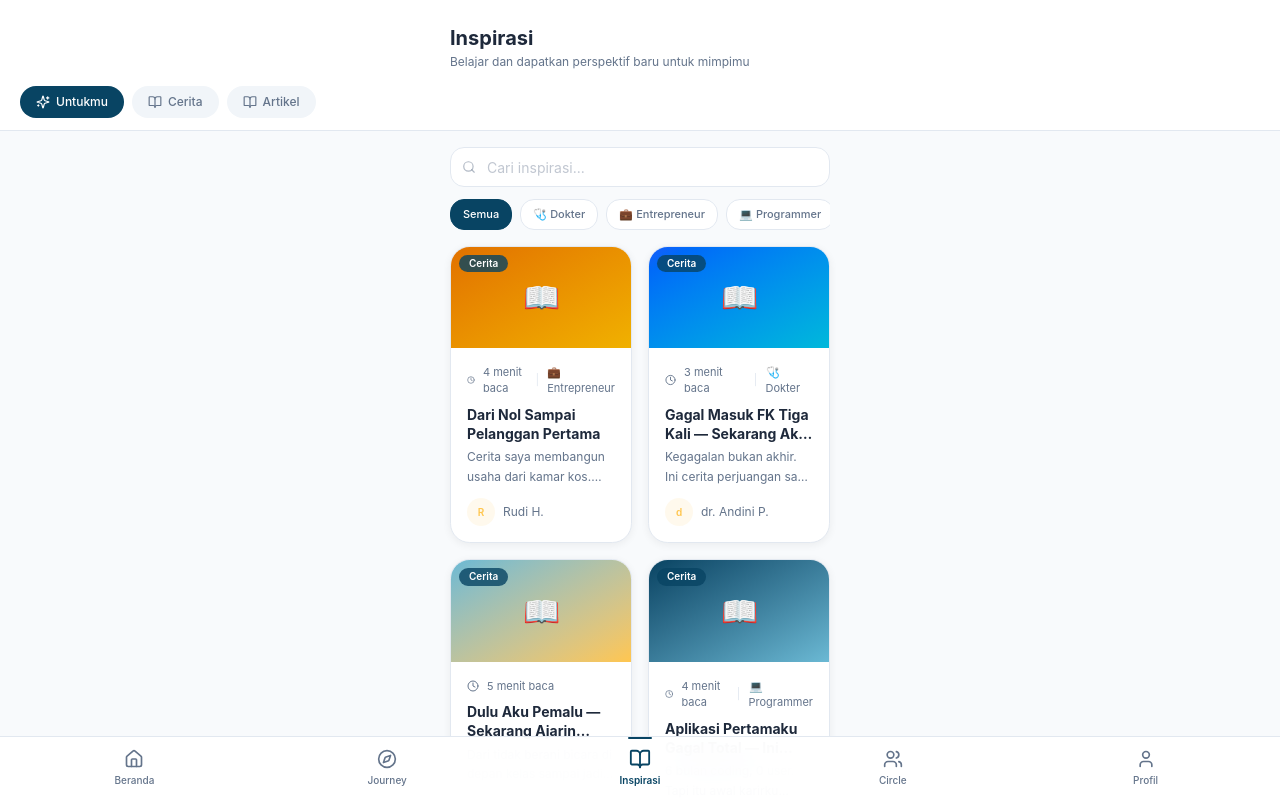
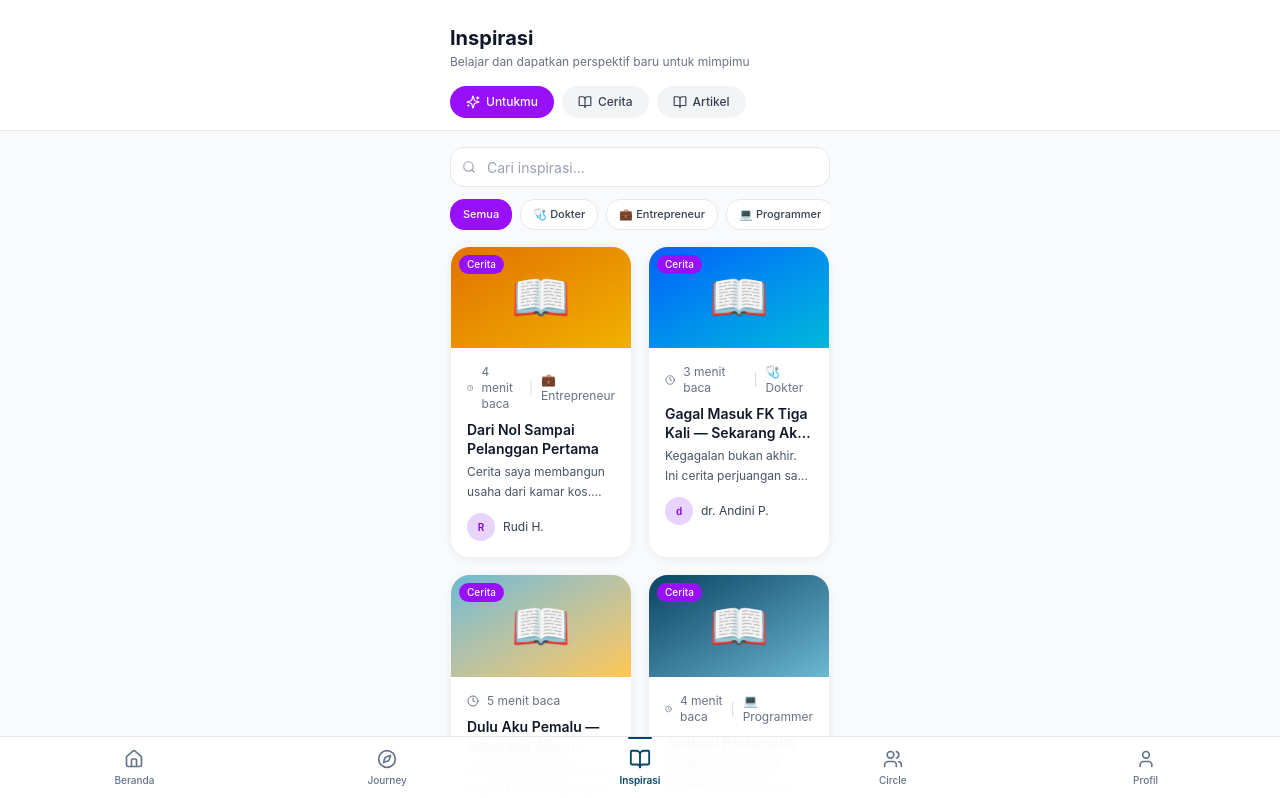
Before and after one commit to beautifio/beautifio, a Next.js app in the folder apps/web/: page /inspiration in a window 1280 px wide. Shown: the top 798 px of the page. Built offline with nearby package versions, Linux system fonts and the light colour scheme.

Commit message:
fix: match old inspirasi visual style exactly (purple accent, white cards, gray bg)

```diff
--- a/apps/web/src/app/(app)/inspiration/page.tsx
+++ b/apps/web/src/app/(app)/inspiration/page.tsx
@@ -1,10 +1,8 @@
 "use client";
 
 import { useState, useMemo } from "react";
-import Link from "next/link";
 import { useRouter } from "next/navigation";
-import { Search, Clock, Sparkles, BookOpen, User, ArrowRight } from "lucide-react";
-import { Badge } from "@beautifio/ui";
+import { Search, Clock, Sparkles, BookOpen } from "lucide-react";
 import {
   getAllInspiration, getInspirationGrouped, getInspirationForDream,
   searchInspiration, DREAM_MAP,
@@ -27,47 +25,42 @@ function InspirationCard({ item }: { item: InspirationItem }) {
 
   return (
     <div
-      className="bg-surface rounded-xl shadow-sm border border-border overflow-hidden cursor-pointer hover:shadow-md transition-shadow"
+      className="bg-white rounded-xl shadow-sm border border-gray-100 overflow-hidden cursor-pointer hover:shadow-md transition-shadow"
       onClick={() => router.push(`/inspiration/${item.slug}`)}
     >
       <div className={`aspect-[16/9] relative bg-gradient-to-br ${item.coverGradient} flex items-center justify-center`}>
-        <span className="text-3xl">
-          {item.type === "story" ? "📖" : "📝"}
+        <span className="text-5xl">{item.type === "story" ? "📖" : "📝"}</span>
+        <span className="absolute top-2 left-2 px-2 py-0.5 rounded-full bg-purple-600 text-white text-[10px] font-medium">
+          {item.type === "story" ? "Cerita" : "Artikel"}
         </span>
-        <Badge
-          variant="default"
-          className="absolute top-2 left-2 bg-primary/80 text-primary-foreground text-[10px] border-0"
-        >
-          {item.type === "story" ? "Cerita" : "Artikel"}
-        </Badge>
       </div>
 
       <div className="p-4">
-        <div className="flex items-center gap-2 text-[11px] text-text-secondary mb-2">
+        <div className="flex items-center gap-2 text-xs text-gray-500 mb-2">
           <Clock size={12} />
           <span>{item.readingTime} menit baca</span>
           {dreamInfo && dreamInfo.length > 0 && (
             <>
-              <span className="text-border">|</span>
+              <span className="text-gray-300">|</span>
               {dreamInfo.slice(0, 1).map((d, i) => (
-                <span key={i}>{d.emoji} {d.title}</span>
+                <span key={i}>{d?.emoji} {d?.title}</span>
               ))}
             </>
           )}
         </div>
 
-        <h3 className="text-sm font-bold text-text-primary mb-1 line-clamp-2 leading-snug">
+        <h3 className="font-semibold text-gray-900 mb-1 line-clamp-2 leading-snug text-sm">
           {item.title}
         </h3>
-        <p className="text-xs text-text-secondary mb-3 line-clamp-2 leading-relaxed">
+        <p className="text-xs text-gray-600 mb-3 line-clamp-2 leading-relaxed">
           {item.excerpt}
         </p>
 
         <div className="flex items-center gap-2">
-          <div className="w-7 h-7 rounded-full bg-accent/10 flex items-center justify-center text-[10px] font-semibold text-accent">
+          <div className="w-7 h-7 rounded-full bg-purple-200 flex items-center justify-center text-[10px] font-semibold text-purple-700">
             {item.author.charAt(0)}
           </div>
-          <span className="text-xs text-text-secondary">{item.author}</span>
+          <span className="text-xs text-gray-700">{item.author}</span>
         </div>
       </div>
     </div>
@@ -84,12 +77,8 @@ export default function InspirationPage() {
 
   const forYou = useMemo(() => {
     let items = all;
-    if (selectedDream) {
-      items = getInspirationForDream(selectedDream);
-    }
-    if (searchQuery) {
-      items = searchInspiration(searchQuery);
-    }
+    if (selectedDream) items = getInspirationForDream(selectedDream);
+    if (searchQuery) items = searchInspiration(searchQuery);
     return items;
   }, [selectedDream, searchQuery]);
 
@@ -104,16 +93,20 @@ export default function InspirationPage() {
   }, [searchQuery, articles]);
 
   const currentItems = activeTab === "for-you" ? forYou : activeTab === "stories" ? filteredStories : filteredArticles;
+  const activeTabInfo = TABS.find((t) => t.key === activeTab)!;
 
   return (
-    <div className="min-h-screen bg-bg pb-24">
+    <div className="min-h-screen bg-gray-50 pb-24">
       {/* Header */}
-      <div className="bg-surface border-b border-border">
-        <div className="max-w-content mx-auto px-5 pt-6 pb-1">
-          <h1 className="text-xl font-bold text-text-primary">Inspirasi</h1>
-          <p className="text-xs text-text-secondary mt-0.5">
+      <div className="bg-white border-b border-gray-200">
+        <div className="max-w-content mx-auto">
+          <div className="flex items-center justify-between px-5 pt-6 pb-1">
+            <div>
+              <h1 className="text-xl font-bold text-gray-900">Inspirasi</h1>
+              <p className="text-xs text-gray-500 mt-0.5">
                 Belajar dan dapatkan perspektif baru untuk mimpimu
               </p>
+            </div>
           </div>
 
           {/* Tabs */}
@@ -126,8 +119,8 @@ export default function InspirationPage() {
                   onClick={() => setActiveTab(tab.key)}
                   className={`flex items-center gap-1.5 px-4 py-2 rounded-full text-xs font-medium whitespace-nowrap transition-colors cursor-pointer ${
                     isActive
-                    ? "bg-primary text-primary-foreground"
-                    : "bg-muted text-text-secondary hover:bg-muted/80"
+                      ? "bg-purple-600 text-white"
+                      : "bg-gray-100 text-gray-700 hover:bg-gray-200"
                   }`}
                 >
                   <tab.icon size={14} />
@@ -137,29 +130,29 @@ export default function InspirationPage() {
             })}
           </div>
         </div>
+      </div>
 
+      {/* Search + Filter */}
       <div className="max-w-content mx-auto px-5 pt-4 pb-4 space-y-3">
-        {/* Search */}
         <div className="relative">
-          <Search size={14} className="absolute left-3 top-1/2 -translate-y-1/2 text-text-secondary/50" />
+          <Search size={14} className="absolute left-3 top-1/2 -translate-y-1/2 text-gray-400" />
           <input
             type="text"
             value={searchQuery}
             onChange={(e) => setSearchQuery(e.target.value)}
             placeholder="Cari inspirasi..."
-            className="w-full h-10 pl-9 pr-3 rounded-lg bg-surface border border-border text-sm text-text-primary placeholder:text-text-secondary/40 focus:outline-none focus:border-primary/40 focus:ring-2 focus:ring-primary/10 transition-all"
+            className="w-full h-10 pl-9 pr-3 rounded-lg bg-white border border-gray-200 text-sm text-gray-900 placeholder:text-gray-400 focus:outline-none focus:ring-2 focus:ring-purple-500"
           />
         </div>
 
-        {/* Dream Filter (only on Untukmu) */}
         {activeTab === "for-you" && !searchQuery && (
           <div className="flex gap-2 overflow-x-auto scrollbar-none">
             <button
               onClick={() => setSelectedDream(null)}
               className={`flex-shrink-0 px-3 py-1.5 rounded-lg text-[11px] font-medium border transition-all cursor-pointer ${
                 !selectedDream
-                  ? "bg-primary text-primary-foreground border-primary"
-                  : "bg-surface text-text-secondary border-border hover:border-primary/30"
+                  ? "bg-purple-600 text-white border-purple-600"
+                  : "bg-white text-gray-700 border-gray-200 hover:border-purple-300"
               }`}
             >
               Semua
@@ -172,8 +165,8 @@ export default function InspirationPage() {
                   onClick={() => setSelectedDream(slug === selectedDream ? null : slug)}
                   className={`flex-shrink-0 px-3 py-1.5 rounded-lg text-[11px] font-medium border transition-all cursor-pointer ${
                     selectedDream === slug
-                      ? "bg-primary text-primary-foreground border-primary"
-                      : "bg-surface text-text-secondary border-border hover:border-primary/30"
+                      ? "bg-purple-600 text-white border-purple-600"
+                      : "bg-white text-gray-700 border-gray-200 hover:border-purple-300"
                   }`}
                 >
                   {dream.emoji} {dream.title}
@@ -188,9 +181,9 @@ export default function InspirationPage() {
       <div className="max-w-content mx-auto px-5 pb-4">
         {currentItems.length === 0 ? (
           <div className="flex flex-col items-center justify-center py-16">
-            <Sparkles size={32} className="text-text-secondary/30 mb-3" />
-            <p className="text-sm font-semibold text-text-primary">Belum ada inspirasi</p>
-            <p className="text-xs text-text-secondary mt-1">Coba pilih impian lain atau ubah kata kunci</p>
+            <Sparkles size={32} className="text-gray-300 mb-3" />
+            <p className="text-sm font-semibold text-gray-700">Belum ada inspirasi</p>
+            <p className="text-xs text-gray-500 mt-1">Coba pilih impian lain atau ubah kata kunci</p>
           </div>
         ) : (
           <div className="grid grid-cols-1 sm:grid-cols-2 gap-4">
```
Also changed, not shown: apps/web/src/app/(app)/inspiration/[slug]/page.tsx (+26 -25 lines). Lines whose indentation alone changed are shown as unchanged.
